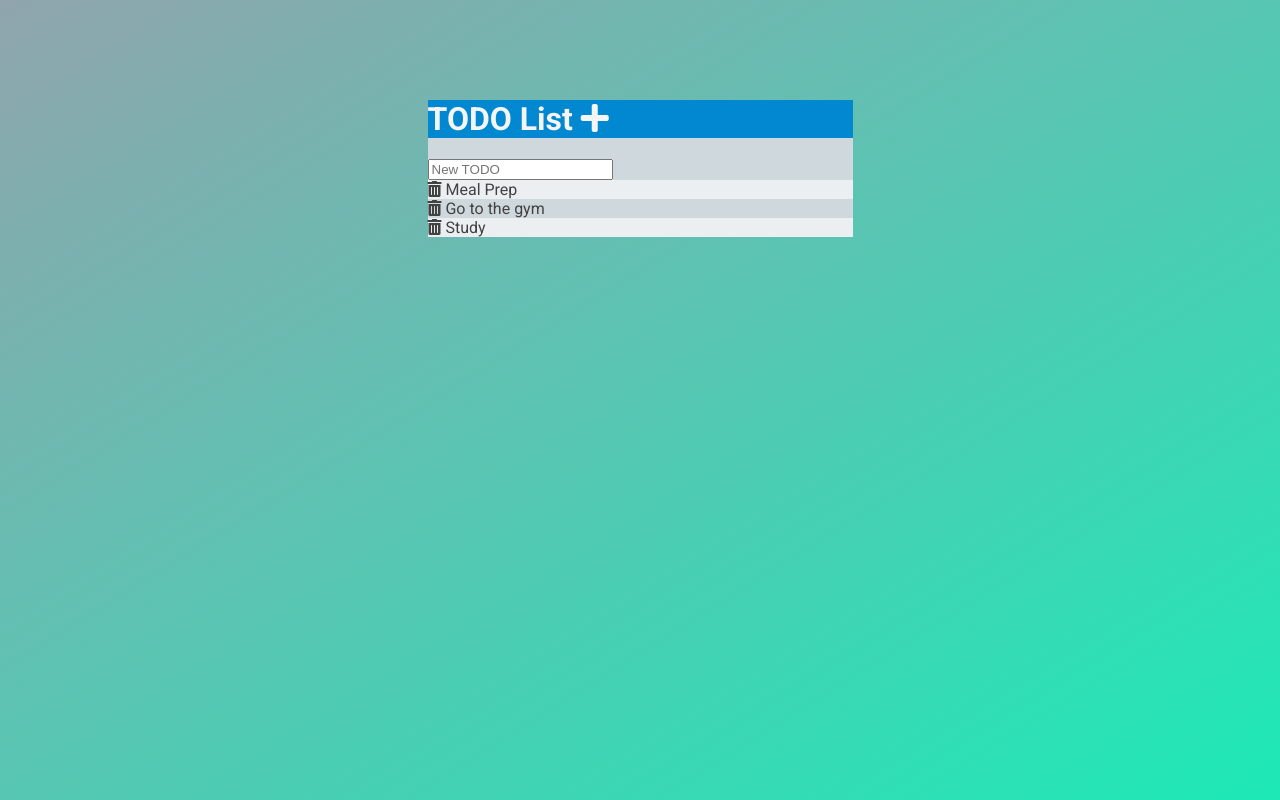
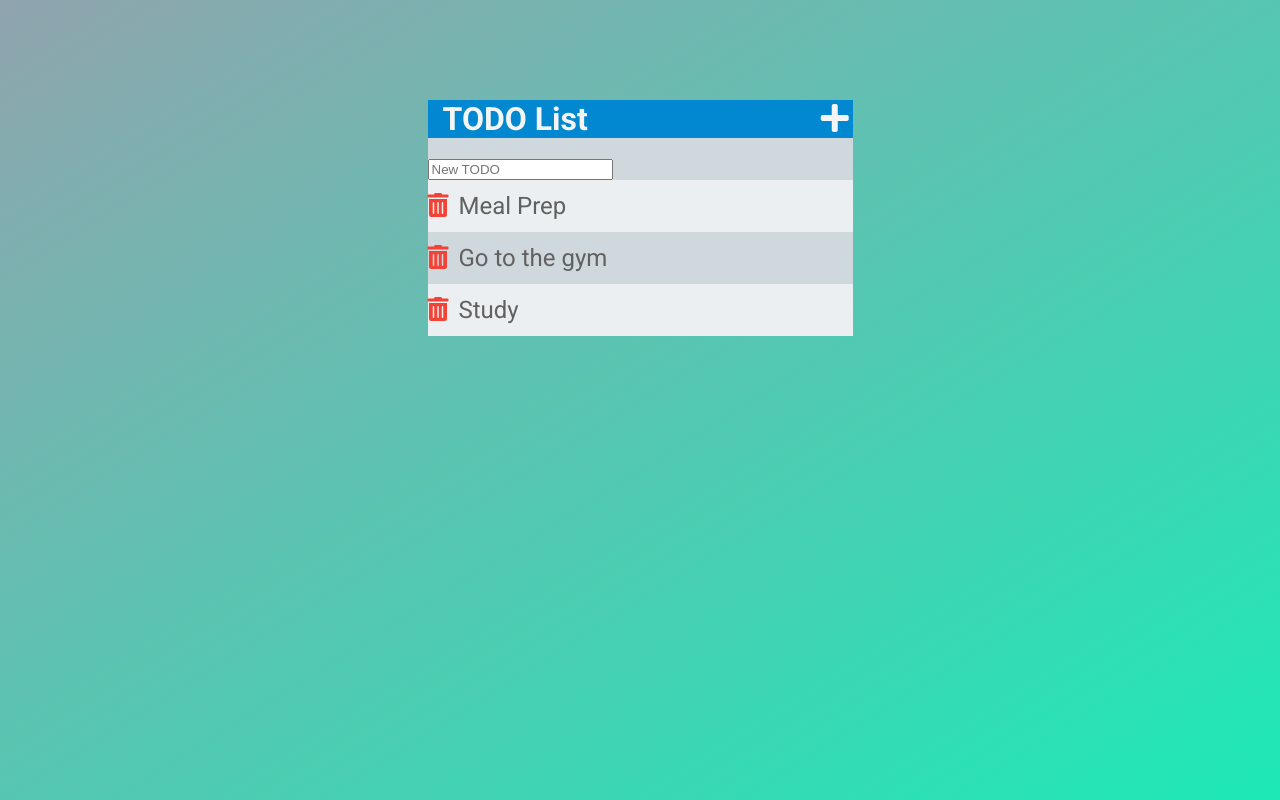
Before and after one commit to MattVastarelli/TODO-WebApp, a plain HTML site: page index.html in a window 1280 px wide. Drawn offline with Linux system fonts and the light colour scheme.

Commit message:
remove to do + add listeners

```diff
--- a/assets/css/TODOs.css
+++ b/assets/css/TODOs.css
@@ -8,6 +8,7 @@
 h1 {
 	background-color: #0288d1;
 	color: #f5f5f5;
+	padding-left: 15px;
 }
 
 ul {
@@ -22,15 +23,21 @@ body {
 }
 
 li {
-	color: #424242;
+	color: #616161;
+	height: 40px;
+	font-size: 18pt;
+	padding-top: 12px;
 }
 /* plus sign */
 h1 i {
-
+	margin-left: 225px;
 }
 /* trash can */
 span i {
-
+	color: #f44336;
+	margin-right: 10px;
+	/* for the trash function the trash should be hidden and on mouse over
+	of the li it shows */
 }
 html {
     height: 100%;
--- a/assets/js/TODOs.js
+++ b/assets/js/TODOs.js
@@ -12,4 +12,15 @@ function colorlis () {
 }
 
 //--------------------------------------------------------------
+//this will color all the lis in alternating colors
 colorlis();
+
+//event listener for trash
+$("span").on('click', function(event) {
+	$(this).parent().remove();
+});
+
+//event listener for plus
+$("h1 i").on('click', function(event) {
+
+});
```
Also changed, not shown: index.html (+3 -3 lines), assets/img/check.png (deleted).
